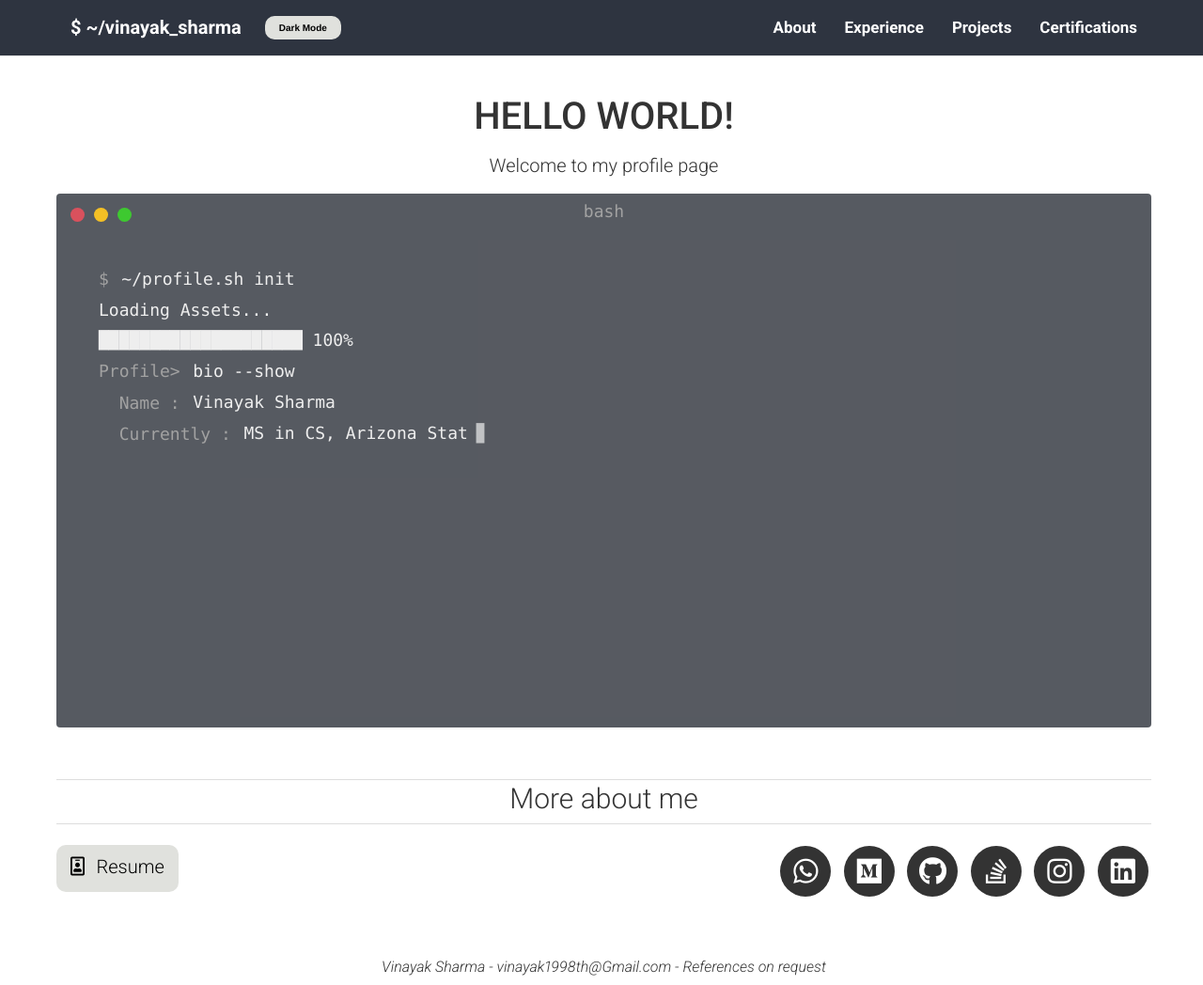
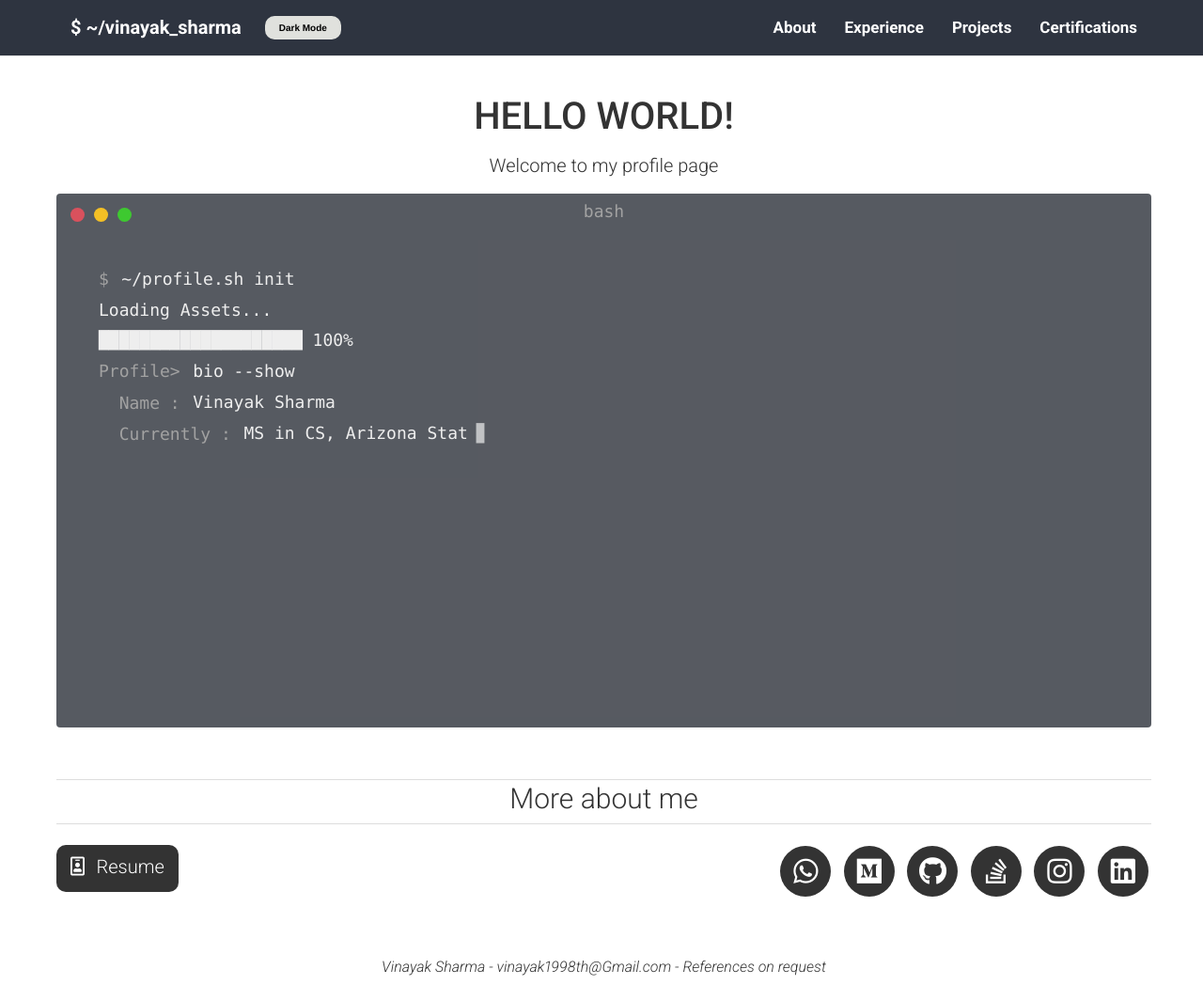
Before and after one commit to vinayak19th/vinayak19th.github.io, a Jekyll site: the page built from index.html, in a window 1280 px wide and 1048 px high. Shown: the whole window at 94% size. Built offline with Jekyll 4.4.1, drawn with Linux system fonts in a browser that asks for light colours; nearby versions of some CDN libraries.

Commit message:
Updated resume button style

```diff
--- a/_includes/intro.html
+++ b/_includes/intro.html
@@ -1,7 +1,7 @@
 <div class="row" style="margin-top:1rem">
     <div class="col-xs-12 col-sm-6 col-md-6 col-lg-7 header-left intro" id="resume-row">
         <a href="{{site.data.docs.resume}}">
-              <button class="dark-mode" style="padding-top:1.1rem; margin-top:-2.3rem;">
+            <button class="resume-button" style="padding-top:1.1rem; margin-top:-2.3rem;">
         <i class="far fa-id-badge fa-2x" title="Resume Link"></i>
         <h2 style="display:inline-block">&nbsp; Resume</h2>
       </button>
--- a/_sass/base.scss
+++ b/_sass/base.scss
@@ -218,10 +218,18 @@ body {
     }
 }
 
+.resume-button {
+    background-color: #333333;
+    border-radius: 1rem;
+    a {
+        color: inherit;
+    }
+}
+
 .header-container {
     margin-top: 7rem;
     border-radius: 3rem;
-    box-shadow: 0px 0px 0px rgb(17, 15, 15);
+    box-shadow: 0px 0px 0px #110f0f;
     background: none;
 }
 
```
Lines whose indentation alone changed are shown as unchanged.
